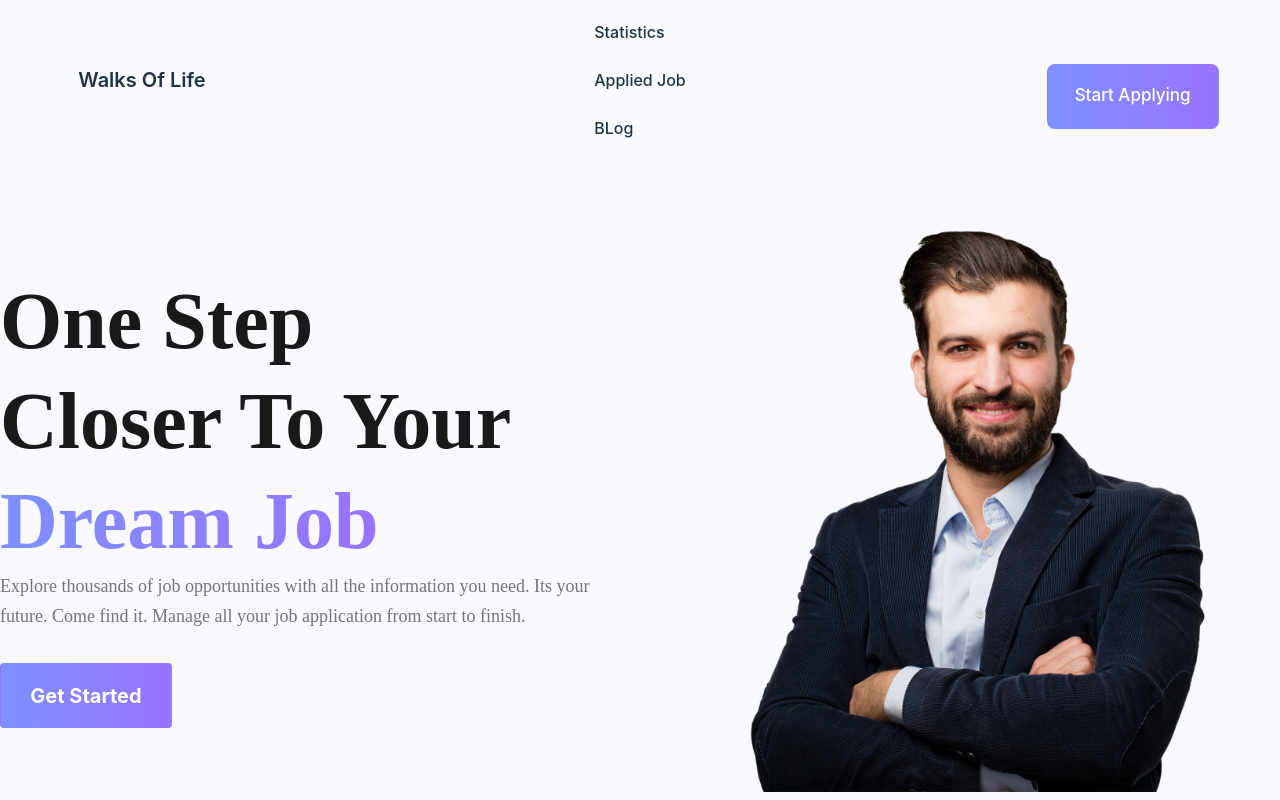
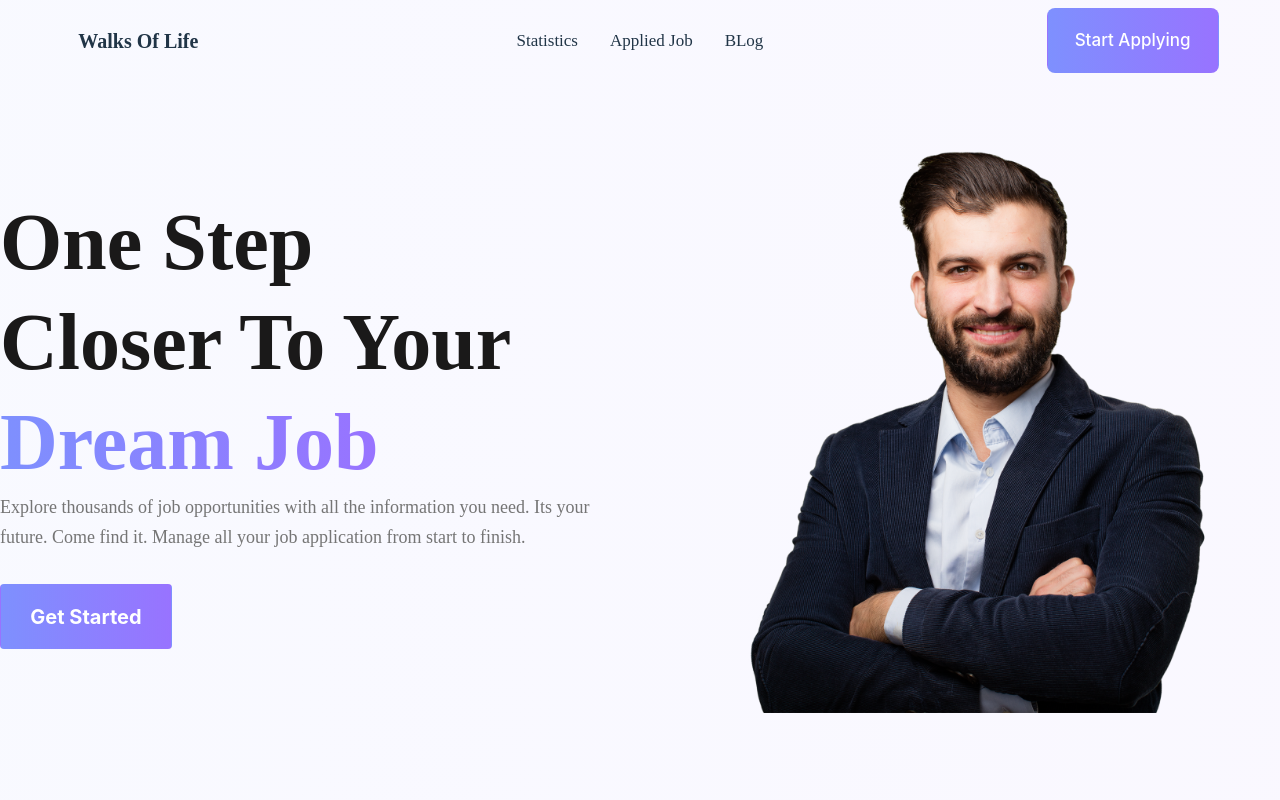
Before and after one commit to haniful360/walks-of-life-9, a React (Vite) app: page / in a window 1280 px wide. Shown: the top 800 px of the page. Built offline with nearby package versions, Linux system fonts and the light colour scheme.

Commit message:
header style added

```diff
--- /dev/null
+++ b/src/components/Headers/Headers.css
@@ -0,0 +1,9 @@
+
+a {
+    font-family: 'Manrope';
+    font-style: normal;
+    font-weight: 500;
+    font-size: 17px;
+    line-height: 22px;
+    color: #757575;
+}
--- a/src/components/Headers/Headers.jsx
+++ b/src/components/Headers/Headers.jsx
@@ -1,5 +1,6 @@
 import React from 'react';
 import { Link } from 'react-router-dom';
+import './Headers.css'
 
 const Headers = () => {
     return (
@@ -10,23 +11,23 @@ const Headers = () => {
                         <label tabIndex={0} className="btn btn-ghost lg:hidden">
                             <svg xmlns="http://www.w3.org/2000/svg" className="h-5 w-5" fill="none" viewBox="0 0 24 24" stroke="currentColor"><path strokeLinecap="round" strokeLinejoin="round" strokeWidth="2" d="M4 6h16M4 12h8m-8 6h16" /></svg>
                         </label>
-                        <ul tabIndex={0} className="menu menu-compact dropdown-content  mt-3 p-2 shadow bg-base-100 rounded-box w-52 list-item">
+                        <ul tabIndex={0} className="menu menu-compact dropdown-content  mt-3 p-2 shadow bg-base-100 rounded-box w-52">
                             <li><Link to='/'>Statistics</Link></li>
                             <li><Link to='/'>Applied Job</Link></li>
                             <li><Link to='/'>BLog</Link></li>
                         </ul>
                     </div>
-                    <a className="btn btn-ghost normal-case text-xl">Walks Of Life</a>
+                    <Link to="/" className="btn btn-ghost normal-case text-xl">Walks Of Life</Link>
                 </div>
                 <div className="navbar-center hidden lg:flex">
-                    <ul className="menu menu-horizontal px-1 list-item">
+                    <ul className="menu menu-horizontal px-1">
                         <li><Link to='/'>Statistics</Link></li>
                         <li><Link to='/'>Applied Job</Link></li>
                         <li><Link to='/'>BLog</Link></li>
                     </ul>
                 </div>
                 <div className="navbar-end">
-                    <button className="get-started-btn text-[17px] text-white">Start Applying</button>
+                    <button className="get-started-btn mt-0 text-[17px] text-white">Start Applying</button>
                 </div>
             </div>
         </div>
```
